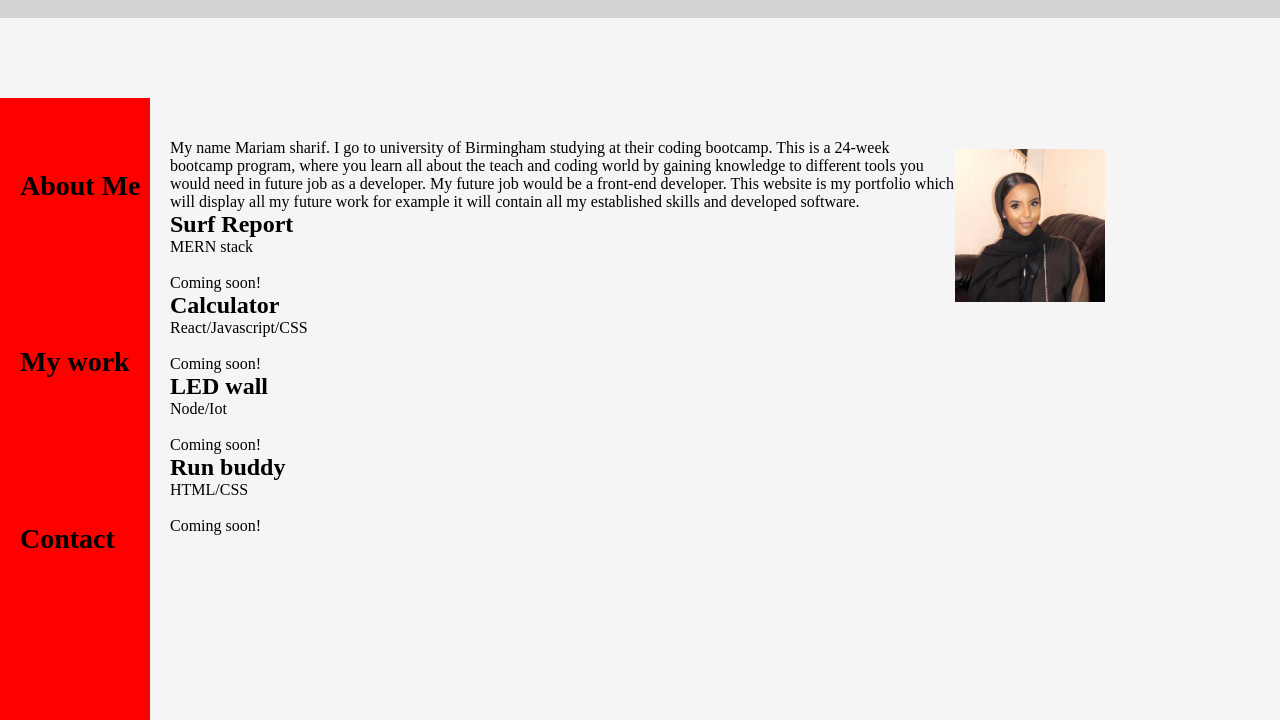
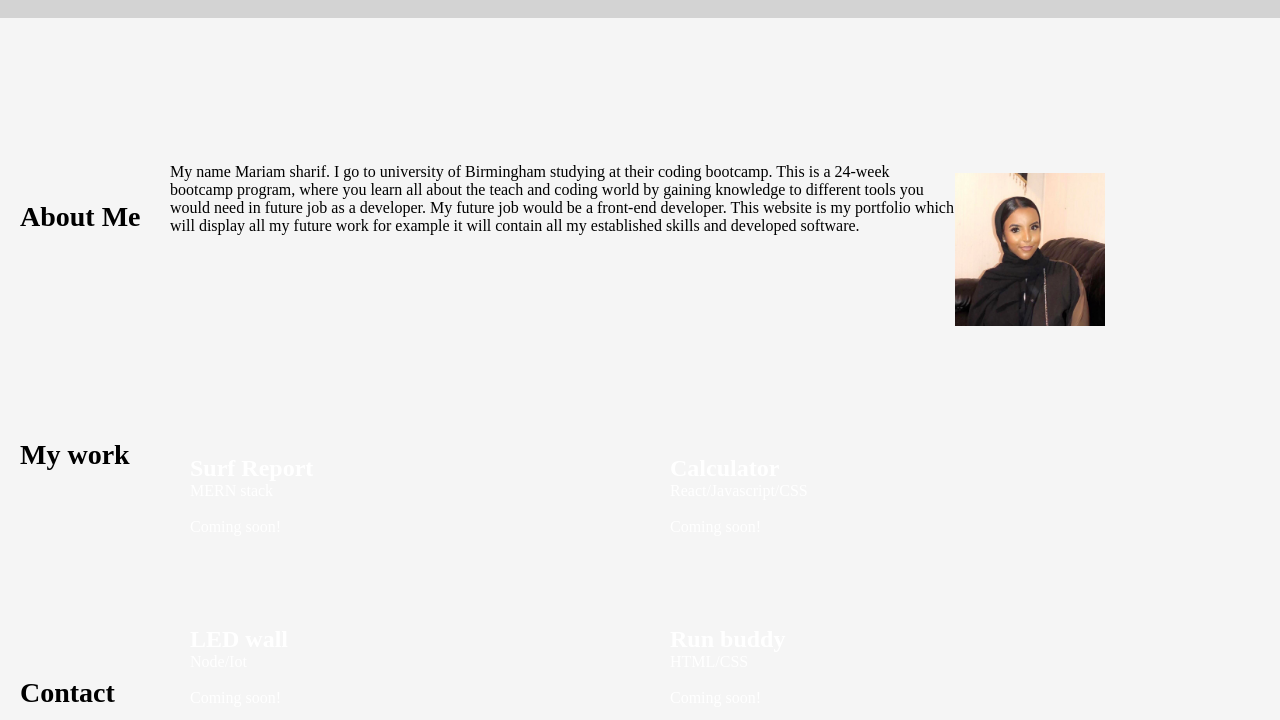
Before and after one commit to Mariamsharif/Mariam-s-Portfolio, a plain HTML site: page Roots/index.html in a window 1280 px wide. Shown: the part 80-800 px from the top of the page. Drawn offline with Linux system fonts and the light colour scheme.

Commit message:
updating my style sheet

```diff
--- a/Roots/stylesheets/style.css
+++ b/Roots/stylesheets/style.css
@@ -60,30 +60,62 @@ p {
     float: left;
     width: 150px;
     height: 90px;
-    background-color: red;
+    background-color: whitesmoke;
     padding-bottom: 100%;
+
     padding-left: 20px;
     }
 
    .left a {
 
-     line-height:6.3;
+     line-height:8.5;
      font-size: 28px;
      font-weight: bold;
 
     }
 
 .about-me {
-    margin-top: 41px ;
+    margin-top: 65px ;
+    margin-bottom: 150px;
 
 }
 img{
     display: block;
     margin: 10px auto;
     max-width: 150px;
+    margin-bottom: 50px;
 }
 /*they make content float right*/
 .float-right {
     float: right;
     margin-right: 25px;
 }
+/* Create four equal columns that floats next to each other */
+.column {
+    float: left;
+    width: 50%;
+    padding: 20px;
+    color:white;
+    margin-top: 50px
+  }
+
+  /* Clear floats after the columns */
+  .row:after {
+    content: "";
+    display: table;
+    clear: both;
+  }
+
+  /* On screens that are 992px wide or less, go from four columns to two columns */
+  @media screen and (max-width: 992px) {
+    .column {
+      width: 50%;
+    }
+  }
+
+  /* On screens that are 600px wide or less, make the columns stack on top of each other instead of next to each other */
+  @media screen and (max-width: 600px) {
+    .column {
+      width: 100%;
+    }
+  }
```
